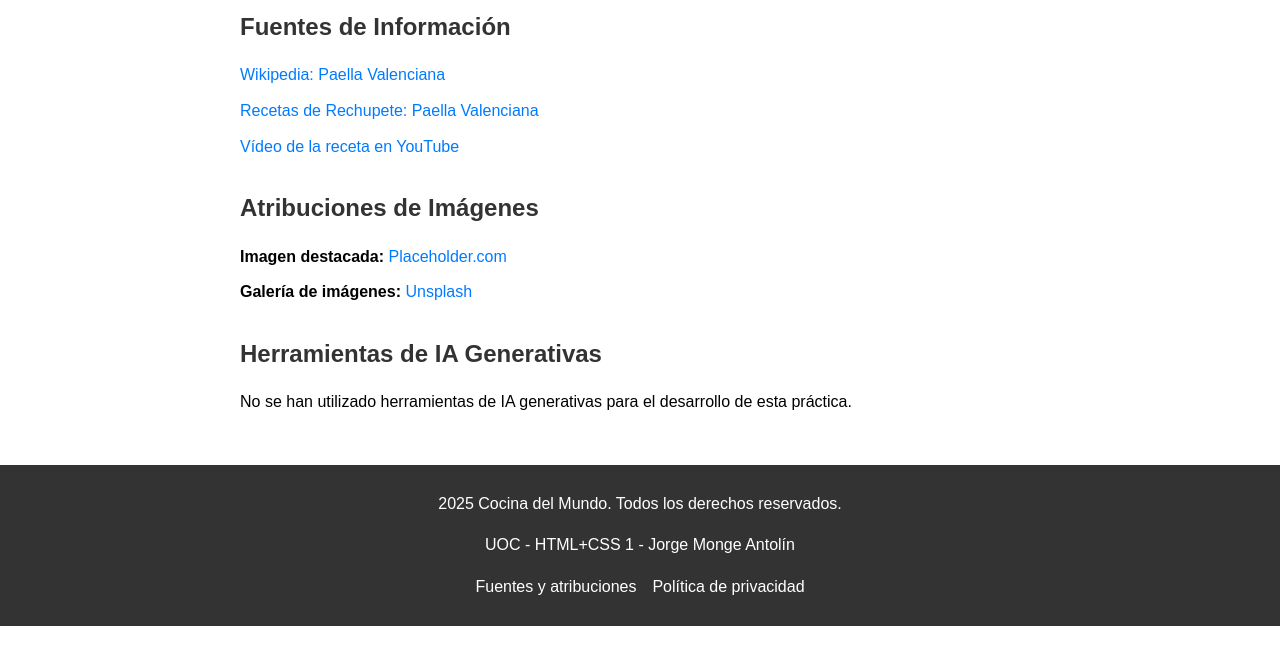
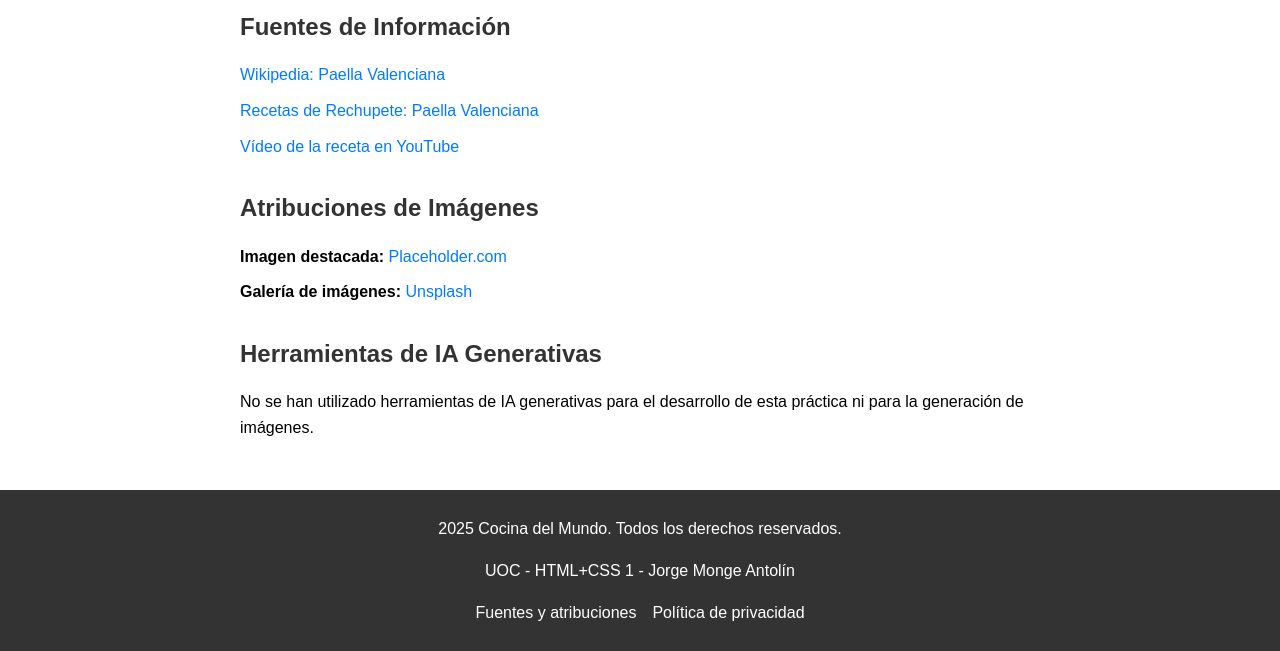
Before and after one commit to JorgeMongeA/proyecto-pec2, a website built with Parcel: page src/enlaces.html in a window 1280 px wide. Shown: the part 235-886 px from the top of the page. Before the commit the page ends 861 px from the top, so only its background shows below. Built offline with nearby package versions, Linux system fonts and the light colour scheme.

Commit message:
Repaso final

```diff
--- a/src/enlaces.html
+++ b/src/enlaces.html
@@ -37,10 +37,10 @@
       </ul>
     </section>
 
-    <!-- Sección de herramientas IA -->
+    <!-- Sección de herramientas  -->
     <section>
       <h3>Herramientas de IA Generativas</h3>
-      <p>No se han utilizado herramientas de IA generativas para el desarrollo de esta práctica.</p>
+      <p>No se han utilizado herramientas de IA generativas para el desarrollo de esta práctica ni para la generación de imágenes.</p>
     </section>
   </main>
 
```
